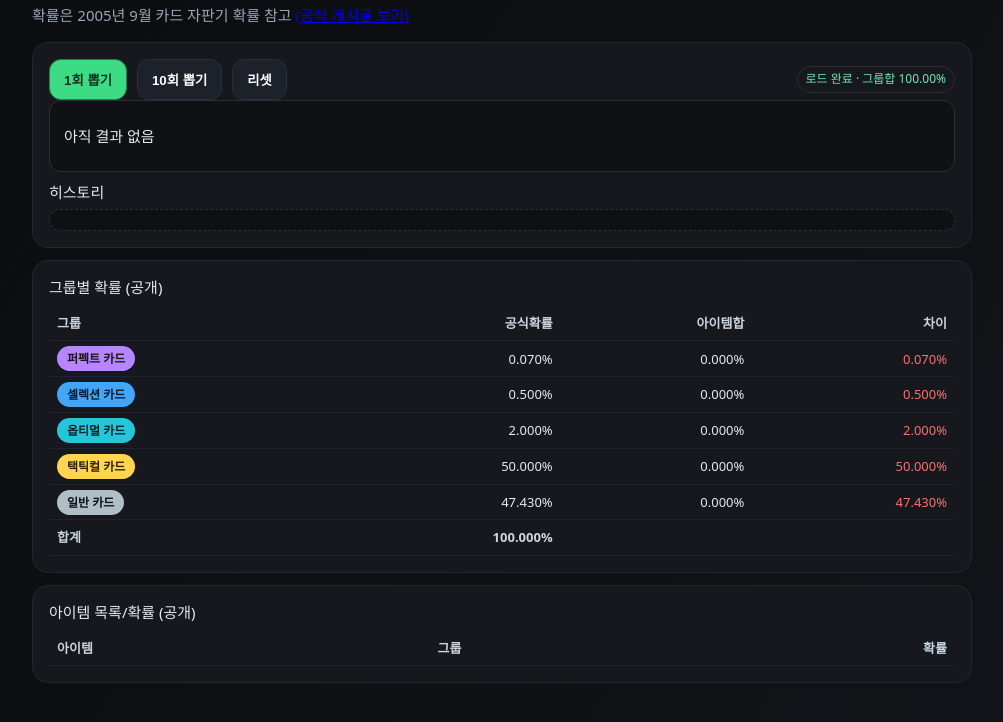
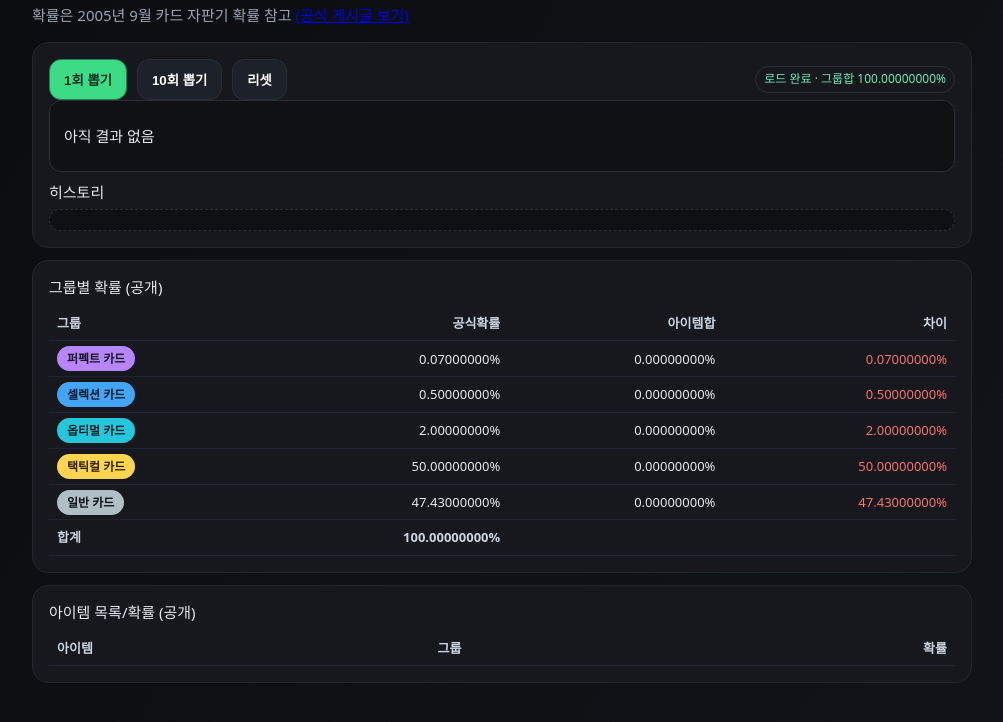
Before and after one commit to ppp3197/pachinko, a plain HTML site: page index.html in a window 1280 px wide. Both pictures are taken after a click on the button "1회 뽑기". Shown: the part 86-808 px from the top of the page, without its empty margins (138-1141 px from the left). Drawn offline with Linux system fonts and the light colour scheme.

Commit message:
Update index.html

```diff
--- a/index.html
+++ b/index.html
@@ -71,24 +71,27 @@
 </div>
 
 <script>
+/* ===== 확률은 probabilities.txt(정적 파일)에서만 로드 ===== */
 
+/** 1) 붙여넣기 텍스트를 관대하게 보정 */
 function normalizeRaw(raw){
   return raw.replace(/\r/g,'')
-            // "(0.07%)" 바로 뒤에 글자가 오면 줄바꿈 삽입
+            // "(0.07%)" 같은 그룹 확률 뒤에 바로 글자가 오면 줄바꿈 삽입
             .replace(/%\)\s*(?=\S)/g, '%)\n')
             // 탭/스페이스 정규화
             .replace(/[ \t]+/g, m => m.includes('\t') ? '\t' : ' ')
             .trim();
 }
 
+/** 2) 그룹/아이템/확률 파싱 (소수점 8자리 반올림) */
 function parseProbabilityText(raw){
   const text = normalizeRaw(raw);
   const lines = text.split('\n').map(l=>l.trim()).filter(Boolean);
 
   const groups=[]; let current=null; let pendingName=null;
-  const groupFull=/^(.+?)\s*\(([\d.]+)%\)\s*$/;
-  const onlyPct=/^\(([\d.]+)%\)\s*$/;
-  const itemTailPct=/^(.*?)\s*(?:\t|\s{2,}|\s)\s*([\d.]+)%[^%]*$/;
+  const groupFull=/^(.+?)\s*\(([\d.]+)%\)\s*$/;   // "그룹 (x%)"
+  const onlyPct=/^\(([\d.]+)%\)\s*$/;             // "(x%)"만
+  const itemTailPct=/^(.*?)\s*(?:\t|\s{2,}|\s)\s*([\d.]+)%[^%]*$/; // 아이템 줄
   const round8 = v => Math.round(parseFloat(v) * 1e8) / 1e8;
 
   for (const line of lines){
@@ -103,7 +106,7 @@ function parseProbabilityText(raw){
       groups.push(current); pendingName=null; continue;
     }
     if (!onlyPct.test(line) && !itemTailPct.test(line) && !groupFull.test(line)){
-      pendingName = line; continue;
+      pendingName = line; continue; // 그룹명만 먼저 온 줄
     }
     const m = line.match(itemTailPct);
     if (m && current){
@@ -115,65 +118,116 @@ function parseProbabilityText(raw){
   return groups;
 }
 
+/** 3) 가중치 랜덤 선택 */
+function pickWeighted(arr,key='pct'){
+  const sum = arr.reduce((s,a)=>s+a[key],0);
+  let r = Math.random()*sum, acc=0;
+  for(const it of arr){ acc+=it[key]; if(r<=acc) return it; }
+  return arr.at(-1);
+}
 
-function pickWeighted(arr,key='pct'){const sum=arr.reduce((s,a)=>s+a[key],0);let r=Math.random()*sum,acc=0;for(const it of arr){acc+=it[key];if(r<=acc)return it}return arr.at(-1)}
-function rarityClass(n){if(n.includes('퍼펙트'))return'r-perfect';if(n.includes('셀렉션'))return'r-select';if(n.includes('옵티멀'))return'r-optimal';if(n.includes('택틱컬'))return'r-tactical';return'r-common'}
-
-const el={draw1:document.getElementById('draw1'),draw10:document.getElementById('draw10'),reset:document.getElementById('reset'),
-  last:document.getElementById('lastResult'),hist:document.getElementById('history'),groupT:document.getElementById('groupTable'),
-  itemT:document.getElementById('itemTable'),state:document.getElementById('loadState')};
+/* ---------------- UI 바인딩 ---------------- */
+const el = {
+  draw1:document.getElementById('draw1'),
+  draw10:document.getElementById('draw10'),
+  reset:document.getElementById('reset'),
+  last:document.getElementById('lastResult'),
+  hist:document.getElementById('history'),
+  groupT:document.getElementById('groupTable'),
+  itemT:document.getElementById('itemTable'),
+  state:document.getElementById('loadState')
+};
 
 let GROUPS=[], CNT={total:0,group:{},item:{}};
 
+function rarityClass(n){
+  if(n.includes('퍼펙트'))return'r-perfect';
+  if(n.includes('셀렉션'))return'r-select';
+  if(n.includes('옵티멀'))return'r-optimal';
+  if(n.includes('택틱컬'))return'r-tactical';
+  return'r-common';
+}
+
 function renderTables(groups){
+  // 그룹별
   let ghtml=`<tr><th>그룹</th><th class="right">공식확률</th><th class="right">아이템합</th><th class="right">차이</th></tr>`;
-  for(const g of groups){const sum=g.items.reduce((s,i)=>s+i.pct,0);const diff=Math.abs(sum-g.pct);
+  for(const g of groups){
+    const sum=g.items.reduce((s,i)=>s+i.pct,0);
+    const diff=Math.abs(sum-g.pct);
     const cls=diff<0.001?'ok':diff<0.01?'warn':'bad';
-    ghtml+=`<tr><td><span class="pill ${rarityClass(g.name)}">${g.name}</span></td>
-      <td class="right">${g.pct.toFixed(3)}%</td><td class="right">${sum.toFixed(3)}%</td>
-      <td class="right ${cls}">${diff.toFixed(3)}%</td></tr>`}
-  const total=groups.reduce((s,g)=>s+g.pct,0); ghtml+=`<tr><th>합계</th><th class="right">${total.toFixed(3)}%</th><th colspan="2"></th></tr>`;
+    ghtml+=`<tr>
+      <td><span class="pill ${rarityClass(g.name)}">${g.name}</span></td>
+      <td class="right">${g.pct.toFixed(8)}%</td>
+      <td class="right">${sum.toFixed(8)}%</td>
+      <td class="right ${cls}">${diff.toFixed(8)}%</td>
+    </tr>`;
+  }
+  const total=groups.reduce((s,g)=>s+g.pct,0);
+  ghtml+=`<tr><th>합계</th><th class="right">${total.toFixed(8)}%</th><th colspan="2"></th></tr>`;
   el.groupT.innerHTML=ghtml;
 
+  // 아이템별
   let ihtml=`<tr><th style="width:42%">아이템</th><th>그룹</th><th class="right">확률</th></tr>`;
-  for(const g of groups){for(const it of g.items){
-    ihtml+=`<tr><td>${it.name}</td><td><span class="pill ${rarityClass(g.name)}">${g.name}</span></td><td class="right">${it.pct}%</td></tr>`}}
+  for(const g of groups){
+    for(const it of g.items){
+      ihtml+=`<tr>
+        <td>${it.name}</td>
+        <td><span class="pill ${rarityClass(g.name)}">${g.name}</span></td>
+        <td class="right">${it.pct.toFixed(8)}%</td>
+      </tr>`;
+    }
+  }
   el.itemT.innerHTML=ihtml;
 }
-function reset(){CNT={total:0,group:{},item:{}};el.hist.innerHTML='';el.last.textContent='아직 결과 없음'}
+
+function reset(){
+  CNT={total:0,group:{},item:{}};
+  el.hist.innerHTML='';
+  el.last.textContent='아직 결과 없음';
+}
+
 function draw(n=1){
-  for(let k=0;k<n;k++){const g=pickWeighted(GROUPS,'pct'); const it=pickWeighted(g.items,'pct');
-    CNT.total++; CNT.group[g.name]=(CNT.group[g.name]||0)+1; CNT.item[it.name]=(CNT.item[it.name]||0)+1;
+  for(let k=0;k<n;k++){
+    const g=pickWeighted(GROUPS,'pct');
+    const it=pickWeighted(g.items,'pct');
+    CNT.total++;
+    CNT.group[g.name]=(CNT.group[g.name]||0)+1;
+    CNT.item[it.name]=(CNT.item[it.name]||0)+1;
+
     el.last.innerHTML=`<span class="pill ${rarityClass(g.name)}">${g.name}</span>
       <div style="font-weight:800;font-size:18px">${it.name}</div>
-      <div class="tag">아이템 확률 ${it.pct}%</div><div class="tag">누적 ${CNT.total}회</div>`;
-    const h=document.createElement('div'); h.innerHTML=`<span>${CNT.total}. ${it.name}</span>
-      <span class="pill ${rarityClass(g.name)}">${g.name}</span>`; el.hist.prepend(h);
+      <div class="tag">아이템 확률 ${it.pct.toFixed(8)}%</div>
+      <div class="tag">누적 ${CNT.total}회</div>`;
+    const h=document.createElement('div');
+    h.innerHTML=`<span>${CNT.total}. ${it.name}</span>
+      <span class="pill ${rarityClass(g.name)}">${g.name}</span>`;
+    el.hist.prepend(h);
   }
 }
 
-/* 확률 파일 로드*/
+/* 확률 파일 로드 */
 async function boot(){
   try{
-    const res = await fetch('probabilities.txt', {cache:'no-cache'});
+    const res = await fetch('probabilities.txt',{cache:'no-cache'});
     if(!res.ok) throw new Error('확률 파일을 불러올 수 없습니다.');
     const raw = await res.text();
     GROUPS = parseProbabilityText(raw);
     if(!GROUPS.length) throw new Error('파싱 실패: 그룹 없음');
 
-    renderTables(GROUPS); reset();
-    el.draw1.disabled = el.draw10.disabled = el.reset.disabled = false;
-    const total = GROUPS.reduce((s,g)=>s+g.pct,0);
-    el.state.textContent = `로드 완료 · 그룹합 ${total.toFixed(2)}%`;
-    el.state.className = 'tag ok';
+    renderTables(GROUPS);
+    reset();
+    el.draw1.disabled=el.draw10.disabled=el.reset.disabled=false;
+    const total=GROUPS.reduce((s,g)=>s+g.pct,0);
+    el.state.textContent=`로드 완료 · 그룹합 ${total.toFixed(8)}%`;
+    el.state.className='tag ok';
   }catch(e){
-    el.state.textContent = e.message;
-    el.state.className = 'tag bad';
+    el.state.textContent=e.message;
+    el.state.className='tag bad';
   }
 }
-document.getElementById('draw1').onclick = ()=>draw(1);
-document.getElementById('draw10').onclick = ()=>draw(10);
-document.getElementById('reset').onclick = reset;
+el.draw1.onclick=()=>draw(1);
+el.draw10.onclick=()=>draw(10);
+el.reset.onclick=reset;
 boot();
 </script>
 </body>
```
